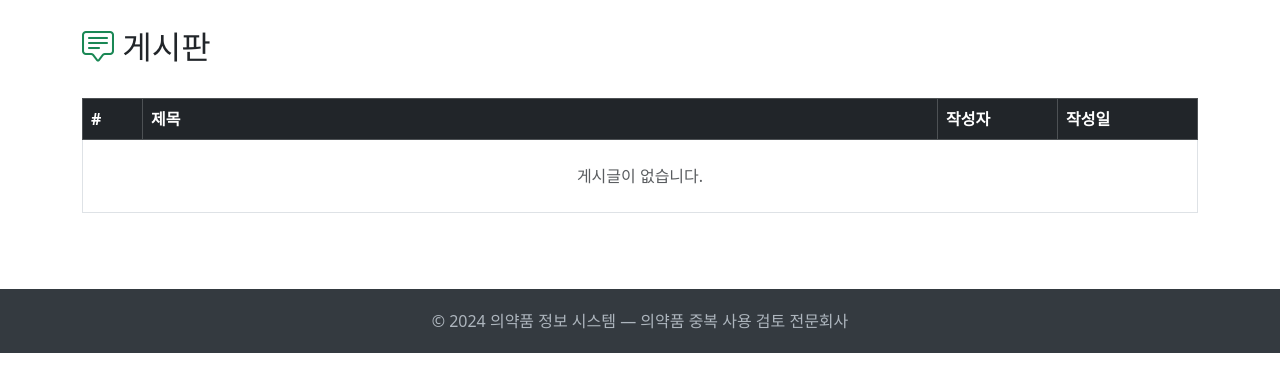
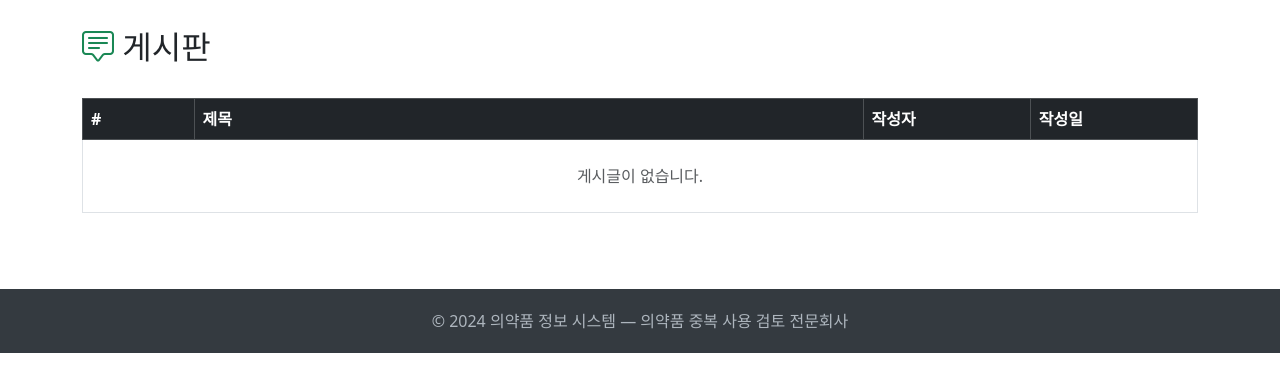
Before and after one commit to ywhcho/di_dups65, a Django app: page /board/ in a window 1280 px wide. Shown: the part 56-448 px from the top of the page. Run offline with Django 5.2, Linux system fonts and the light colour scheme; data that the repository does not hold is empty.

Commit message:
Set percentage-based column widths on list/detail tables

```diff
--- a/templates/board/post_list.html
+++ b/templates/board/post_list.html
@@ -12,12 +12,18 @@
 
 <div class="table-responsive">
   <table class="table table-hover table-bordered">
+    <colgroup>
+      <col style="width:10%">
+      <col style="width:60%">
+      <col style="width:15%">
+      <col style="width:15%">
+    </colgroup>
     <thead class="table-dark">
       <tr>
-        <th style="width:60px;">#</th>
+        <th>#</th>
         <th>제목</th>
-        <th style="width:120px;">작성자</th>
-        <th style="width:140px;">작성일</th>
+        <th>작성자</th>
+        <th>작성일</th>
       </tr>
     </thead>
     <tbody>
--- a/templates/medicines/druginfo_detail.html
+++ b/templates/medicines/druginfo_detail.html
@@ -16,7 +16,7 @@
     <table class="table table-bordered">
       <tbody>
         <tr>
-          <th class="table-secondary" style="width: 150px;">약품명</th>
+          <th class="table-secondary" style="width: 20%;">약품명</th>
           <td><strong>{{ drug.htname }}</strong></td>
         </tr>
         <tr>
```
Also changed, not shown: templates/medicines/druginfo_list.html (+7 -0 lines).
